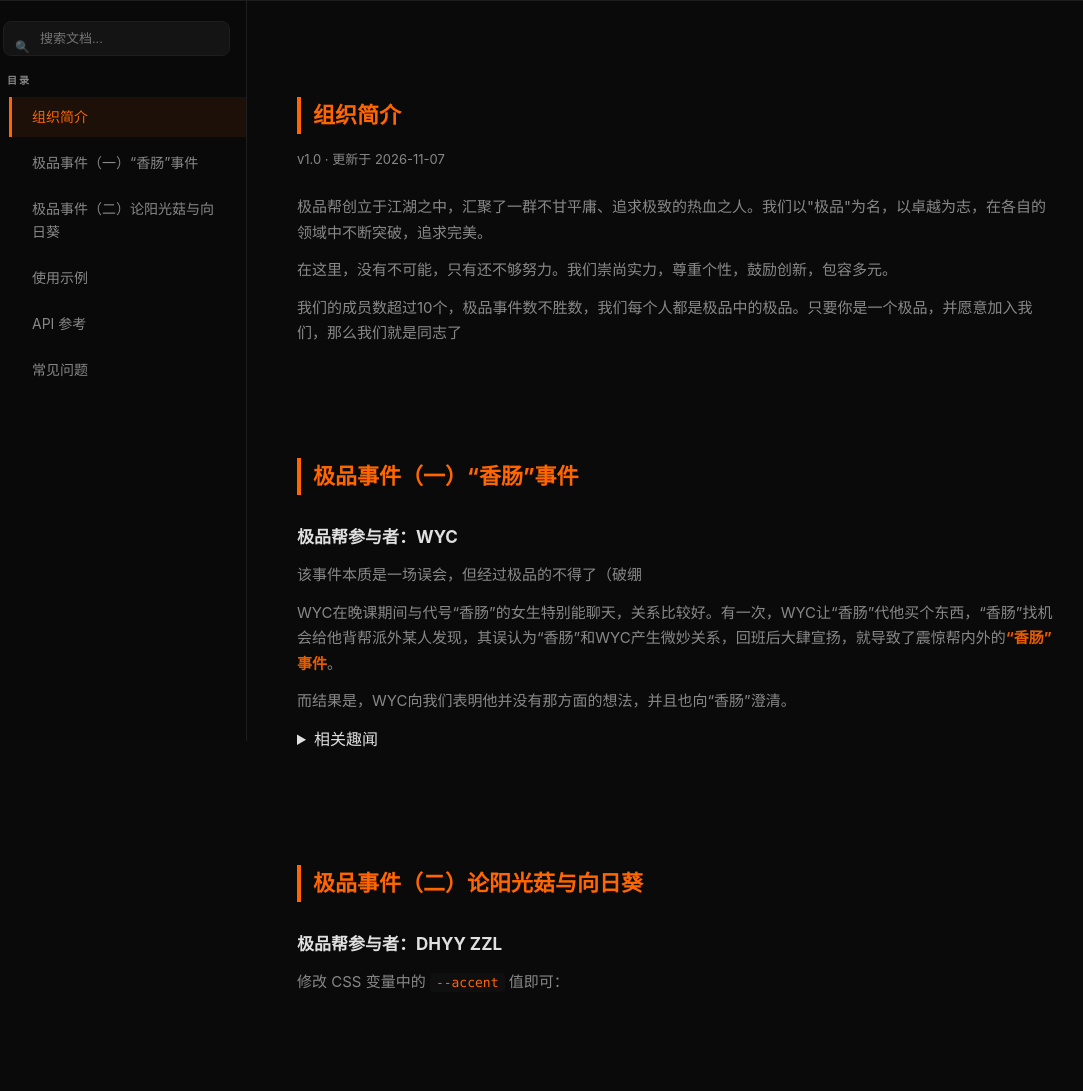
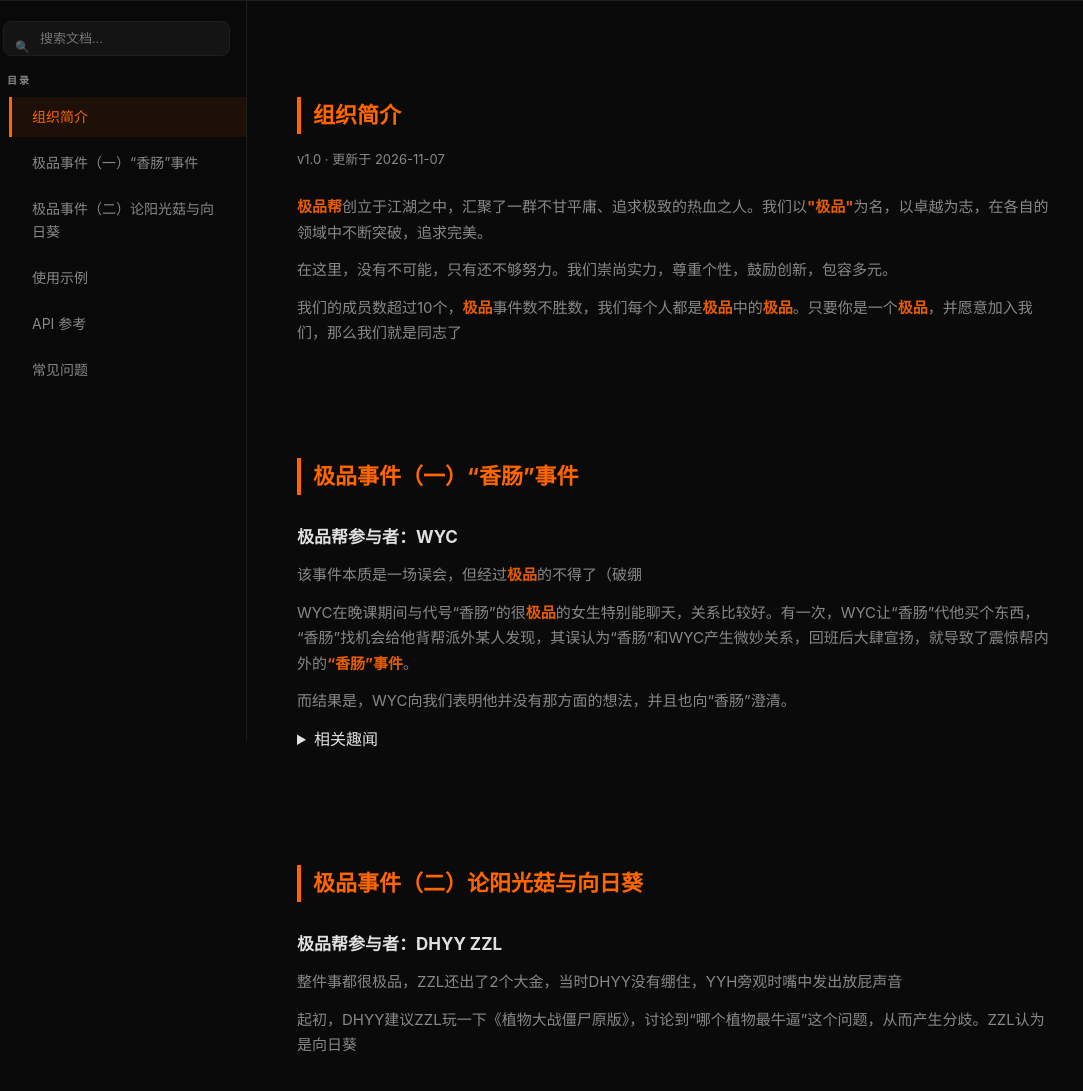
Before and after one commit to Aaronddl/JiPinBangDocs, a plain HTML site: page index.html in a window 1280 px wide. Shown: the part 59-1150 px from the top of the page, without its empty margins (13-1096 px from the left). Drawn offline with Linux system fonts and the light colour scheme.

Commit message:
Update index.html

```diff
--- a/index.html
+++ b/index.html
@@ -241,27 +241,28 @@
         <section id="intro" class="reveal">
             <h2>组织简介</h2>
             <p class="meta">v1.0 · 更新于 2026-11-07</p>
-            <p>极品帮创立于江湖之中，汇聚了一群不甘平庸、追求极致的热血之人。我们以"极品"为名，以卓越为志，在各自的领域中不断突破，追求完美。</p>
+            <p><b>极品帮</b>创立于江湖之中，汇聚了一群不甘平庸、追求极致的热血之人。我们以<b>"极品"</b>为名，以卓越为志，在各自的领域中不断突破，追求完美。</p>
             <p>在这里，没有不可能，只有还不够努力。我们崇尚实力，尊重个性，鼓励创新，包容多元。</p>
-            <p>我们的成员数超过10个，极品事件数不胜数，我们每个人都是极品中的极品。只要你是一个极品，并愿意加入我们，那么我们就是同志了</p>
+            <p>我们的成员数超过10个，<b>极品</b>事件数不胜数，我们每个人都是<b>极品</b>中的<b>极品</b>。只要你是一个<b>极品</b>，并愿意加入我们，那么我们就是同志了</p>
         </section>
 
         <section id="event-“香肠”事件" class="reveal">
             <h2>极品事件（一）“香肠”事件</h2>
             <h3>极品帮参与者：WYC</h3>
-            <p>该事件本质是一场误会，但经过极品的不得了（破绷</p>
-            <p>WYC在晚课期间与代号“香肠”的女生特别能聊天，关系比较好。有一次，WYC让“香肠”代他买个东西，“香肠”找机会给他背帮派外某人发现，其误认为“香肠”和WYC产生微妙关系，回班后大肆宣扬，就导致了震惊帮内外的<b>“香肠”事件</b>。</p>
+            <p>该事件本质是一场误会，但经过<b>极品</b>的不得了（破绷</p>
+            <p>WYC在晚课期间与代号“香肠”的很<b>极品</b>的女生特别能聊天，关系比较好。有一次，WYC让“香肠”代他买个东西，“香肠”找机会给他背帮派外某人发现，其误认为“香肠”和WYC产生微妙关系，回班后大肆宣扬，就导致了震惊帮内外的<b>“香肠”事件</b>。</p>
             <p>而结果是，WYC向我们表明他并没有那方面的想法，并且也向“香肠”澄清。</p>
             <details>
                 <summary>相关趣闻</summary>
-                <p>YYH记录此事件时，用水笔在记事本上书写，字迹过于丑陋，于是DHYY、LBY和ZZL对其展开“破译”，DHYY将“‘香肠’事件”误认为“‘香肠肿’事件”（我们都没有轻松绷住</p>
+                <p>YYH记录此事件时，用水笔在记事本上书写，字迹过于丑陋，于是DHYY、LBY和ZZL对其展开“破译”，DHYY将<b>“‘香肠’事件”</b>误认为<b>“‘香肠肿’事件”</b>（我们都没有<b>轻松绷住</b></p>
             </details>
         </section>
 
         <section id="#event-论阳光菇与向日葵" class="reveal">
             <h2>极品事件（二）论阳光菇与向日葵</h2>
             <h3>极品帮参与者：DHYY ZZL</h3>
-            <p>修改 CSS 变量中的 <code>--accent</code> 值即可：</p>
+            <p>整件事都很极品，ZZL还出了2个大金，当时DHYY没有绷住，YYH旁观时嘴中发出放屁声音</p>
+            <p>起初，DHYY建议ZZL玩一下《植物大战僵尸原版》，讨论到“哪个植物最牛逼”这个问题，从而产生分歧。ZZL认为是向日葵</p>
         </section>
 
     </main>
```
